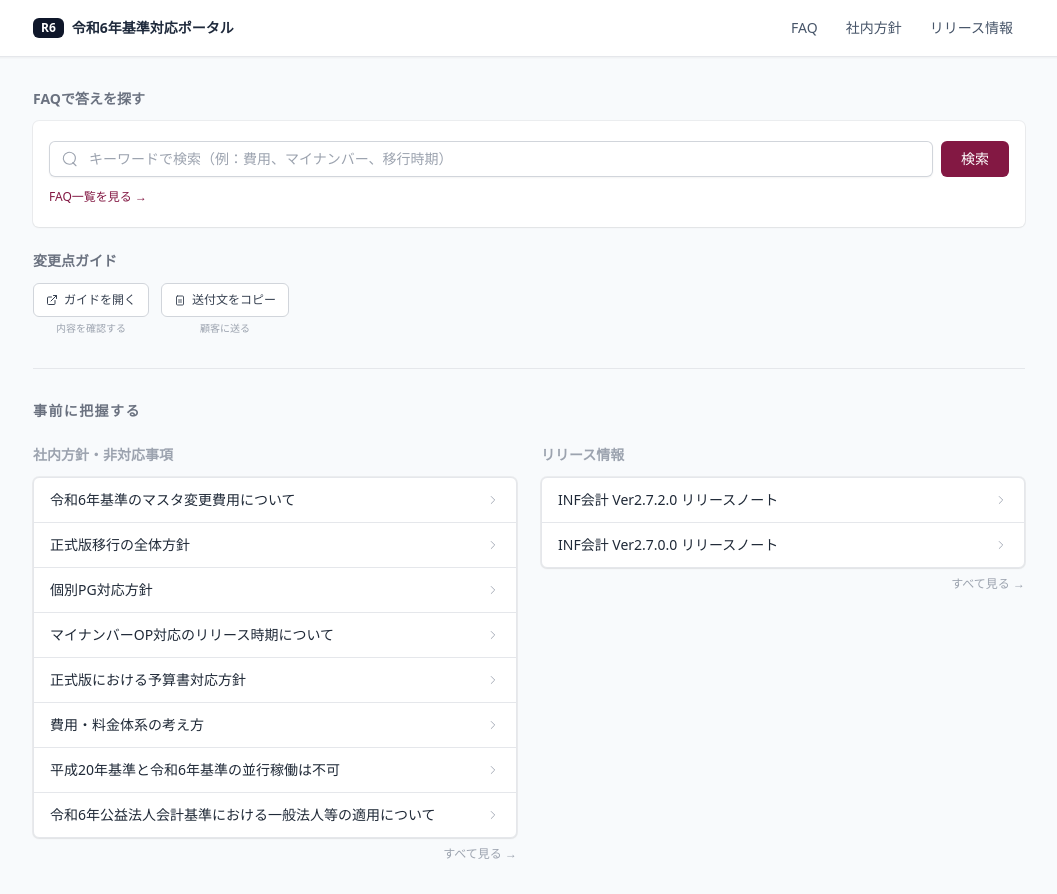
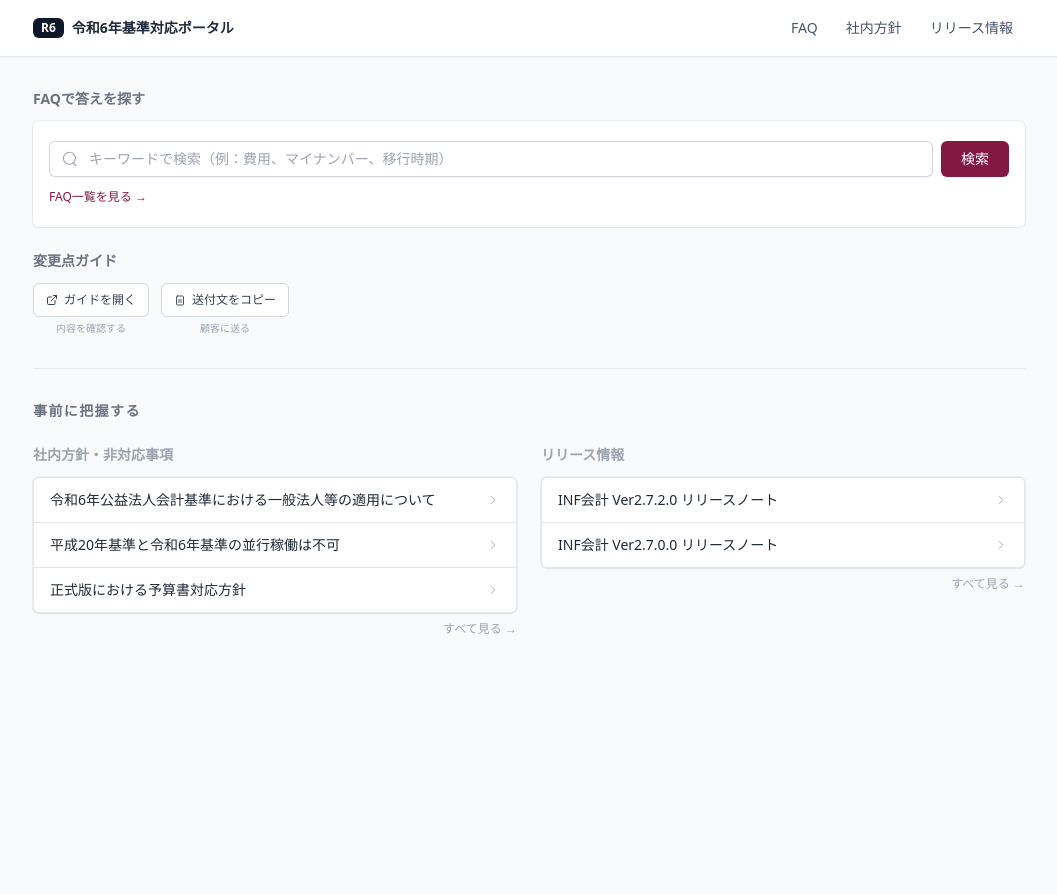
Before and after one commit to maki-k-shirai/r6-faq, a Next.js app: page / in a window 1280 px wide. Shown: the whole page, without its empty margins (111-1168 px from the left). After the commit the page ends 800 px from the top, so only its background shows below. Built offline with nearby package versions, Linux system fonts and the light colour scheme.

Commit message:
feat: 社内方針・リリース情報を新しい順に3件まで表示
Co-Authored-By: Claude Sonnet 4.6 <noreply@anthropic.com>

```diff
--- a/components/PolicyReleaseSection.tsx
+++ b/components/PolicyReleaseSection.tsx
@@ -2,8 +2,10 @@ import Link from "next/link";
 import { getPolicyList, getReleaseList } from "@/lib/content";
 
 export default function PolicyReleaseSection() {
-  const policyList = getPolicyList();
-  const releaseList = getReleaseList();
+  const policyList = getPolicyList()
+    .sort((a, b) => (a.updated_at < b.updated_at ? 1 : -1))
+    .slice(0, 3);
+  const releaseList = getReleaseList().slice(0, 3);
 
   return (
     <>
```
